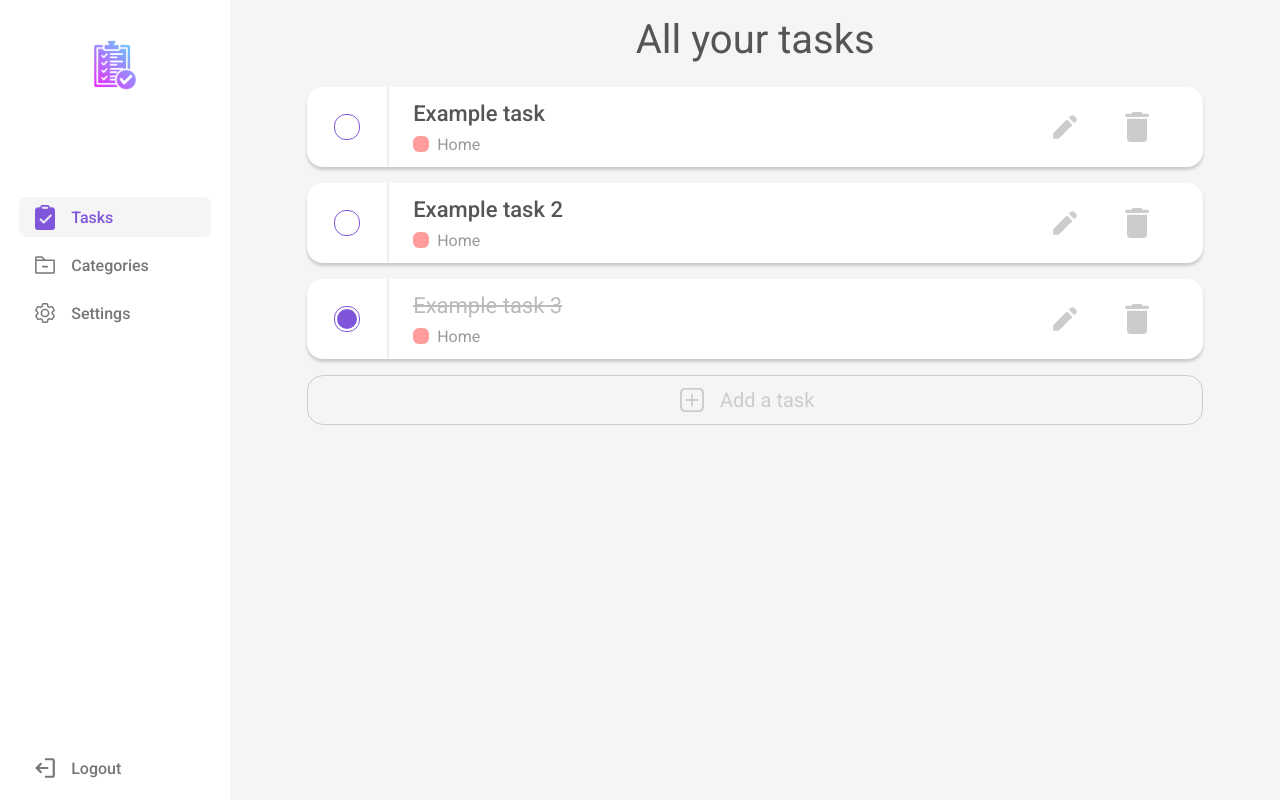
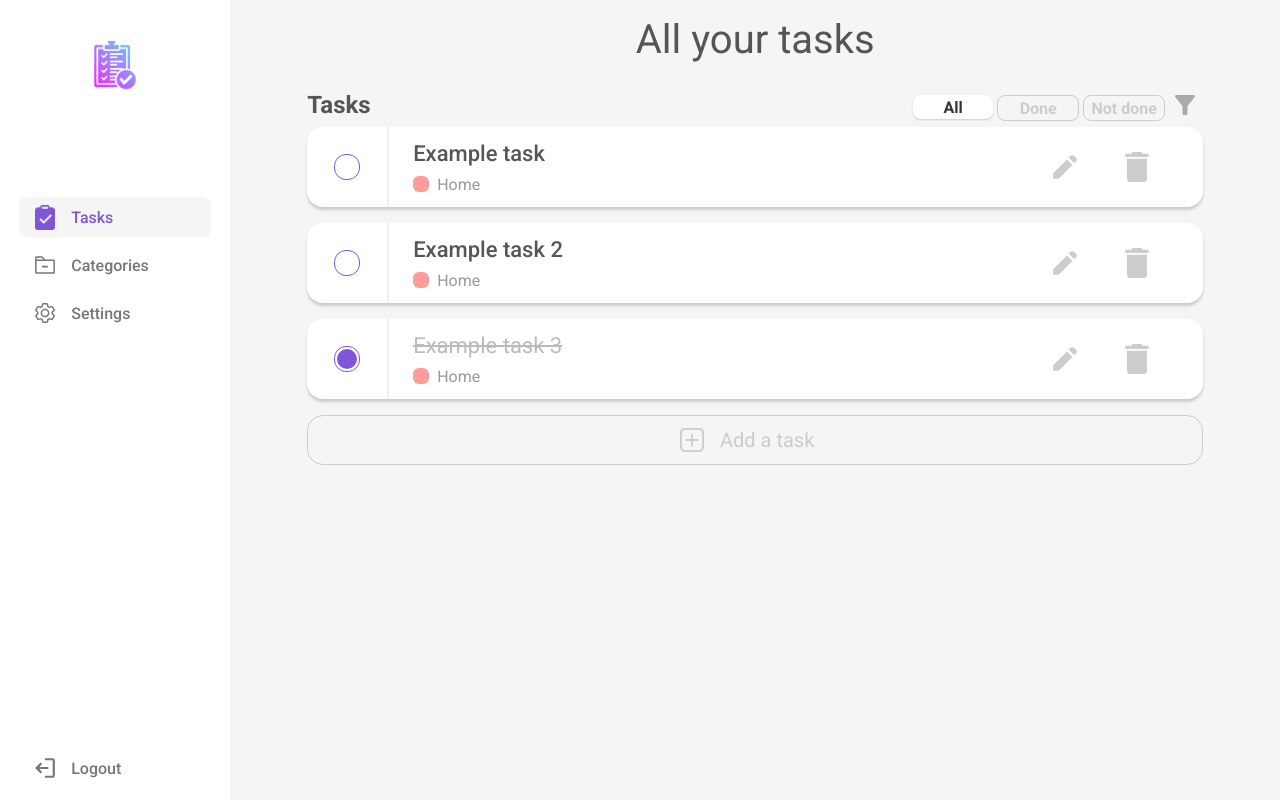
Before and after one commit to MatheusCavini/ReactJS-ToDoList, a React (Create React App) app: page / in a window 1280 px wide. Built offline with nearby package versions, Linux system fonts and the light colour scheme.

Commit message:
filter system implemented

```diff
--- /dev/null
+++ b/src/Components/FilterTag/index.tsx
@@ -0,0 +1,19 @@
+import React from "react";
+import * as S from "./styles";
+
+
+interface tagProps  {
+    name:string;
+    active:boolean;
+}
+
+
+const FilterTag:React.FC<tagProps> =({name, active})=>{
+    return (
+        <S.Container active={active}>
+            <S.TagName active={active}>{name}</S.TagName>
+        </S.Container>
+    );
+}
+
+export default FilterTag;
--- /dev/null
+++ b/src/Components/FilterTag/styles.ts
@@ -0,0 +1,36 @@
+import styled, {css} from "styled-components";
+
+interface activeProps{
+    active: boolean;
+}
+
+export const Container = styled.div<activeProps>`
+    width: 80px;
+    height: 24px;
+    border-radius:8px;
+    border: 1px solid #ccc;
+    display: flex;
+    align-items:center;
+    justify-content:center;
+    margin:0 2px;
+
+    &:hover{
+        cursor:pointer;
+        background: #eee;
+    }
+
+    ${props => props.active && css`
+        background: white;
+        border:0;
+        box-shadow: 0 1px 2px #ccc;
+    ` }
+`
+
+export const TagName = styled.h3<activeProps>`
+    font-size: 16px;
+    color:#ccc;
+
+    ${props => props.active && css`
+        color: #333;
+    ` }
+`
--- a/src/Components/TaskCard/styles.ts
+++ b/src/Components/TaskCard/styles.ts
@@ -88,6 +88,10 @@
     align-items: center;
     justify-content: center;
 
+    &:hover{
+        cursor: pointer;
+    }
+
 `
 export const CheckFill = styled.div<DoneProps>`
     background: #7f56da;
@@ -96,5 +100,4 @@
     border-radius:10px;
     ${props => !props.done &&
     css`display:none;`}
-
 `
--- a/src/Contexts/taskListContext.tsx
+++ b/src/Contexts/taskListContext.tsx
@@ -32,6 +32,8 @@
         },
 
     ]);
+    const [doneTasks, setDoneTasks]=  useState<TaskProps[]>(taskList.filter((task:TaskProps) => task.done==true));
+    const [notDoneTasks, setNotDoneTasks] = useState<TaskProps[]>(taskList.filter((task:TaskProps) => task.done==false));
 
     const addTask = (task: TaskProps)=>{
         const newTask:TaskProps = {
@@ -42,7 +44,9 @@
             color: task.color,
         };
 
-        setTaskList([...taskList, newTask]);
+        setTaskList([...taskList, newTask])
+        setDoneTasks(taskList.filter((task:TaskProps) => task.done==true));
+        setNotDoneTasks(taskList.filter((task:TaskProps) => task.done!=true));
     };
 
     const checkTask = (id:number)=>{
@@ -50,6 +54,8 @@
             if (task.id === id) {
               task.done = !task.done
               setTaskList([...taskList])
+              setDoneTasks(taskList.filter((task:TaskProps) => task.done==true));
+              setNotDoneTasks(taskList.filter((task:TaskProps) => task.done!=true));
             }
         });
     };
@@ -57,11 +63,13 @@
     const deleteTask = (id:number)=>{
         const index = taskList.findIndex((task:TaskProps)=>task.id == id);
         taskList.splice(index,1);
-        setTaskList([...taskList])
+        setTaskList([...taskList]);
+        setDoneTasks(taskList.filter((task:TaskProps) => task.done==true));
+        setNotDoneTasks(taskList.filter((task:TaskProps) => task.done!=true));
     };
 
     return(
-        <TaskListContext.Provider value={{taskList, addTask, checkTask, deleteTask}}>
+        <TaskListContext.Provider value={{taskList, doneTasks,notDoneTasks, addTask, checkTask, deleteTask}}>
             {children}
         </TaskListContext.Provider>
     )
--- a/src/Contexts/taskType.ts
+++ b/src/Contexts/taskType.ts
@@ -8,6 +8,8 @@
 
 export type TaskListType = {
     taskList: TaskProps[];
+    doneTasks: TaskProps[];
+    notDoneTasks: TaskProps[];
     addTask:(task: TaskProps)=>void;
     checkTask: (id:number) =>void;
     deleteTask: (id:number)=>void;
--- a/src/Pages/Home/index.tsx
+++ b/src/Pages/Home/index.tsx
@@ -9,10 +9,46 @@
 import TaskCard from "../../Components/TaskCard";
 import AddTask from "../../Components/AddTask";
 import { TaskListContext } from "../../Contexts/taskListContext";
-import { TaskListType } from "../../Contexts/taskType";
+import { TaskListType, TaskProps } from "../../Contexts/taskType";
+import FilterTag from "../../Components/FilterTag";
+
+
+import Filter from "../../Img/filter.svg";
 
 const Home:React.FC = ()=>{
-    const{taskList, addTask} = useContext(TaskListContext) as TaskListType;
+    const{taskList, doneTasks, notDoneTasks} = useContext(TaskListContext) as TaskListType;
+    const [listToDisplay, setListToDisplay] = useState(0);
+    const listOfLists = [taskList, doneTasks, notDoneTasks];
+
+    const [allActive, setAllActive] = useState(true);
+    const [doneActive, setDoneActive] = useState(false);
+    const [notDoneActive, setNotDoneActive] = useState(false);
+
+
+
+    function handleAll(){
+        setListToDisplay(0);
+        setAllActive(true);
+        setDoneActive(false);
+        setNotDoneActive(false);
+    };
+
+    function handleDone(){
+        setListToDisplay(1);
+        setAllActive(false);
+        setDoneActive(true);
+        setNotDoneActive(false);
+    };
+    function handleNotDone(){
+        setListToDisplay(2);
+        setAllActive(false);
+        setDoneActive(false);
+        setNotDoneActive(true);
+    };
+
+
+
+
     return(
         <S.Page>
             <S.Sidebar>
@@ -26,7 +62,16 @@
             </S.Sidebar>
             <S.Main>
                 <S.Header>All your tasks</S.Header>
-                {taskList.map(task =><TaskCard id={task.id} name={task.title} list={task.categorie} color={task.color} done={task.done}/>)}
+                <S.TitleAndFilter>
+                    <S.Title onClick={handleDone}>Tasks </S.Title>
+                    <S.FilterField>
+                        <div onClick={handleAll}><FilterTag name="All" active={allActive}/></div>
+                        <div onClick={handleDone}><FilterTag name="Done" active={doneActive}/></div>
+                        <div onClick={handleNotDone}><FilterTag name="Not done" active={notDoneActive}/></div>
+                        <S.FilterIcon src={Filter}/>
+                    </S.FilterField>
+                </S.TitleAndFilter>
+                {listOfLists[listToDisplay].map(task =><TaskCard id={task.id} name={task.title} list={task.categorie} color={task.color} done={task.done}/>)}
                 <AddTask></AddTask>
             </S.Main>
         </S.Page>
--- a/src/Pages/Home/styles.ts
+++ b/src/Pages/Home/styles.ts
@@ -52,4 +52,22 @@
     display: flex;
     justify-content: space-between;
     align-items: center;
+    margin-top:16px;
+    margin-bottom:4px;
 `
+
+export const Title = styled.h3`
+    font-size: 24px;
+    color:#555;
+`
+
+export const FilterField = styled.div`
+    height: 20px;
+    display: flex;
+    justify-content:center;;
+`
+
+export const FilterIcon = styled.img`
+    height: 20px;
+    margin: 0 8px;
+`
```
Also changed, not shown: src/Img/filter.svg (added).
